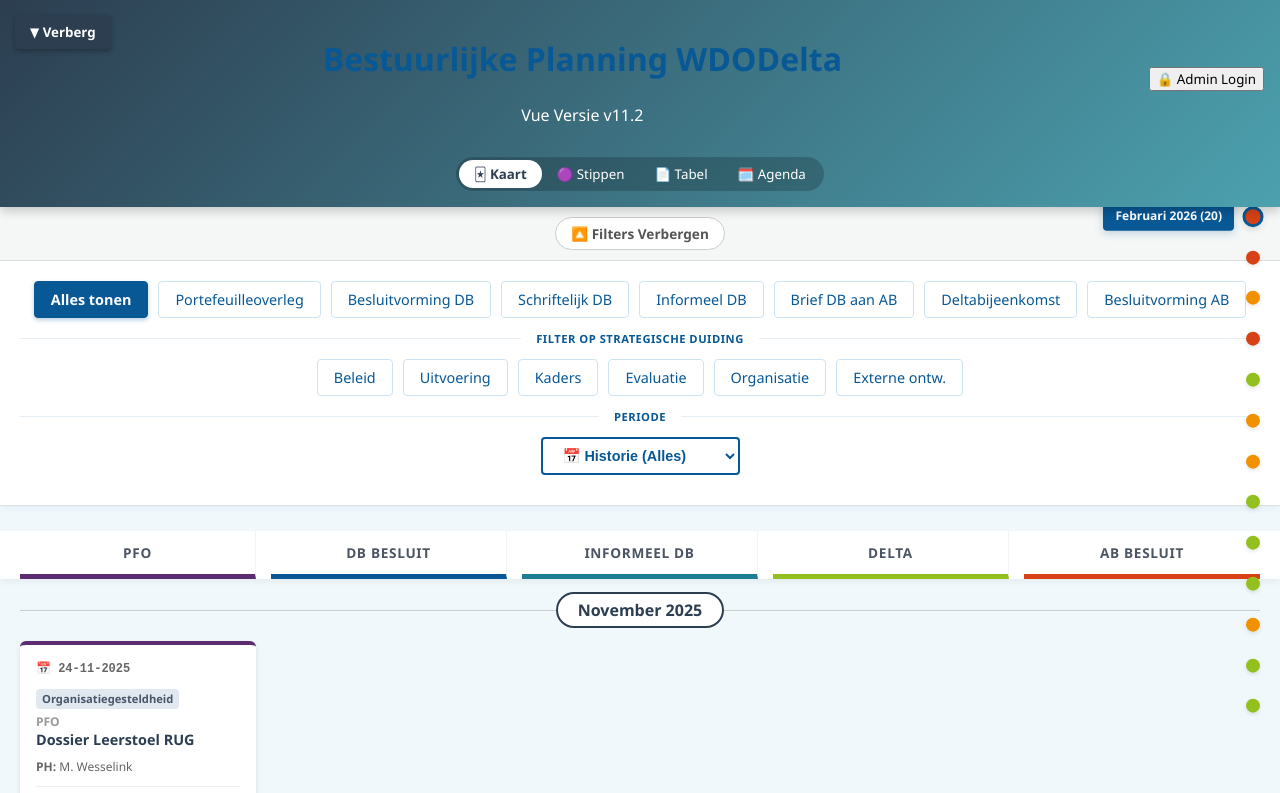
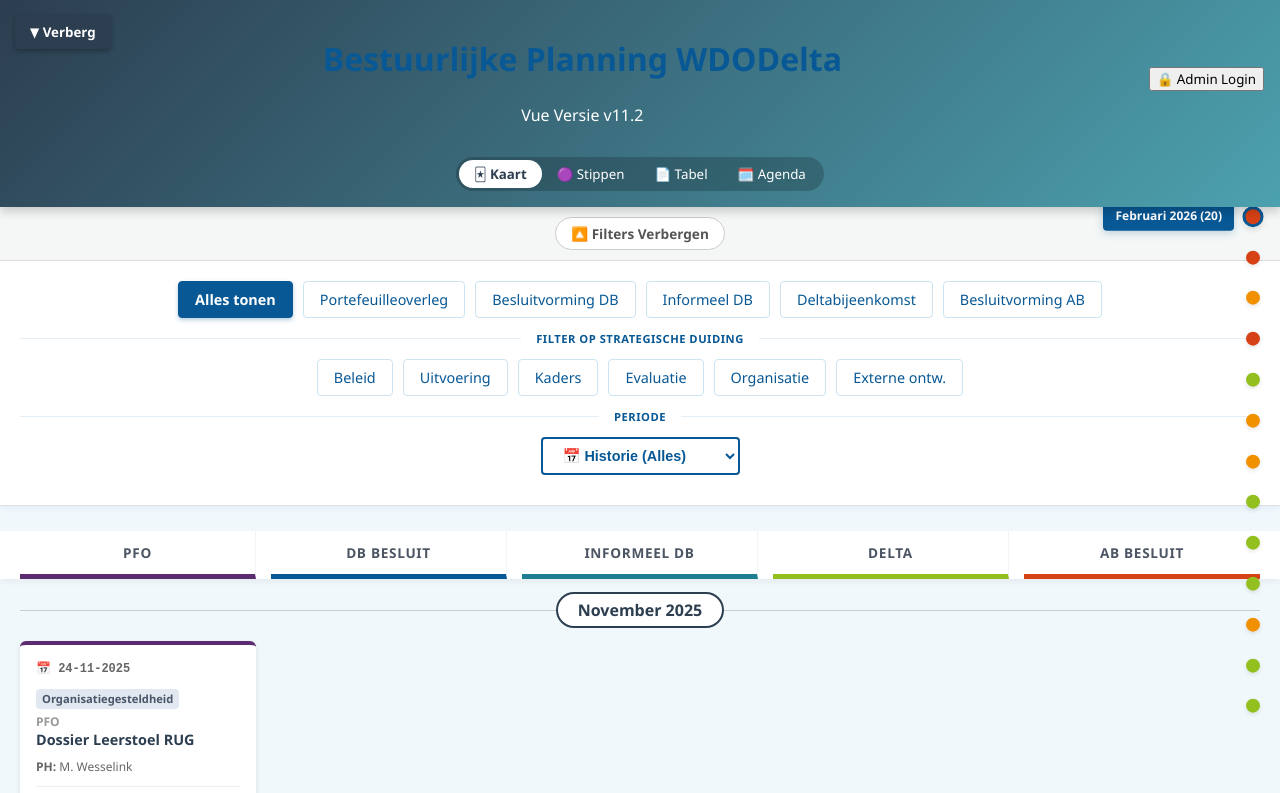
Before and after one commit to jacquesesenkbrink-max/MijnAgendaApp, a Vue app in the folder bestuurlijke-agenda/: page / in a window 1280 px wide. Shown: the top 793 px of the page. Built offline with nearby package versions, Linux system fonts and the light colour scheme.

Commit message:
filterbar

```diff
--- a/bestuurlijke-agenda/src/components/FilterBar.vue
+++ b/bestuurlijke-agenda/src/components/FilterBar.vue
@@ -43,9 +43,7 @@ function kiesJaar(event) {
 
       <button class="filter-btn btn-PFO" :class="{ selected: actiefFilter === 'PFO' }" @click="kiesFase('PFO')">Portefeuilleoverleg</button>
       <button class="filter-btn btn-DBBesluit" :class="{ selected: actiefFilter === 'DBBesluit' }" @click="kiesFase('DBBesluit')">Besluitvorming DB</button>
-      <button class="filter-btn btn-DBSchrift" :class="{ selected: actiefFilter === 'DBSchrift' }" @click="kiesFase('DBSchrift')">Schriftelijk DB</button>
       <button class="filter-btn btn-DBInformeel" :class="{ selected: actiefFilter === 'DBInformeel' }" @click="kiesFase('DBInformeel')">Informeel DB</button>
-      <button class="filter-btn btn-ABBrief" :class="{ selected: actiefFilter === 'ABBrief' }" @click="kiesFase('ABBrief')">Brief DB aan AB</button>
       <button class="filter-btn btn-Delta" :class="{ selected: actiefFilter === 'Delta' }" @click="kiesFase('Delta')">Deltabijeenkomst</button>
       <button class="filter-btn btn-ABBesluit" :class="{ selected: actiefFilter === 'ABBesluit' }" @click="kiesFase('ABBesluit')">Besluitvorming AB</button>
     </div>
@@ -126,10 +124,10 @@ function kiesJaar(event) {
 /* Specific colors when active (Overrides) */
 .filter-btn.btn-PFO.selected { background: var(--c-pfo); border-color: var(--c-pfo); }
 .filter-btn.btn-DBBesluit.selected { background: var(--c-db-besluit); border-color: var(--c-db-besluit); }
-.filter-btn.btn-DBSchrift.selected { background: var(--c-db-schrift); border-color: var(--c-db-schrift); }
+/* DBSchrift verwijderd */
 .filter-btn.btn-DBInformeel.selected { background: var(--c-db-informeel); border-color: var(--c-db-informeel); }
 .filter-btn.btn-ABBesluit.selected { background: var(--c-ab-besluit); border-color: var(--c-ab-besluit); }
-.filter-btn.btn-ABBrief.selected { background: var(--c-ab-brief); border-color: var(--c-ab-brief); }
+/* ABBrief verwijderd */
 .filter-btn.btn-Delta.selected { background: var(--c-delta); border-color: var(--c-delta); }
 
 .year-select {
```
